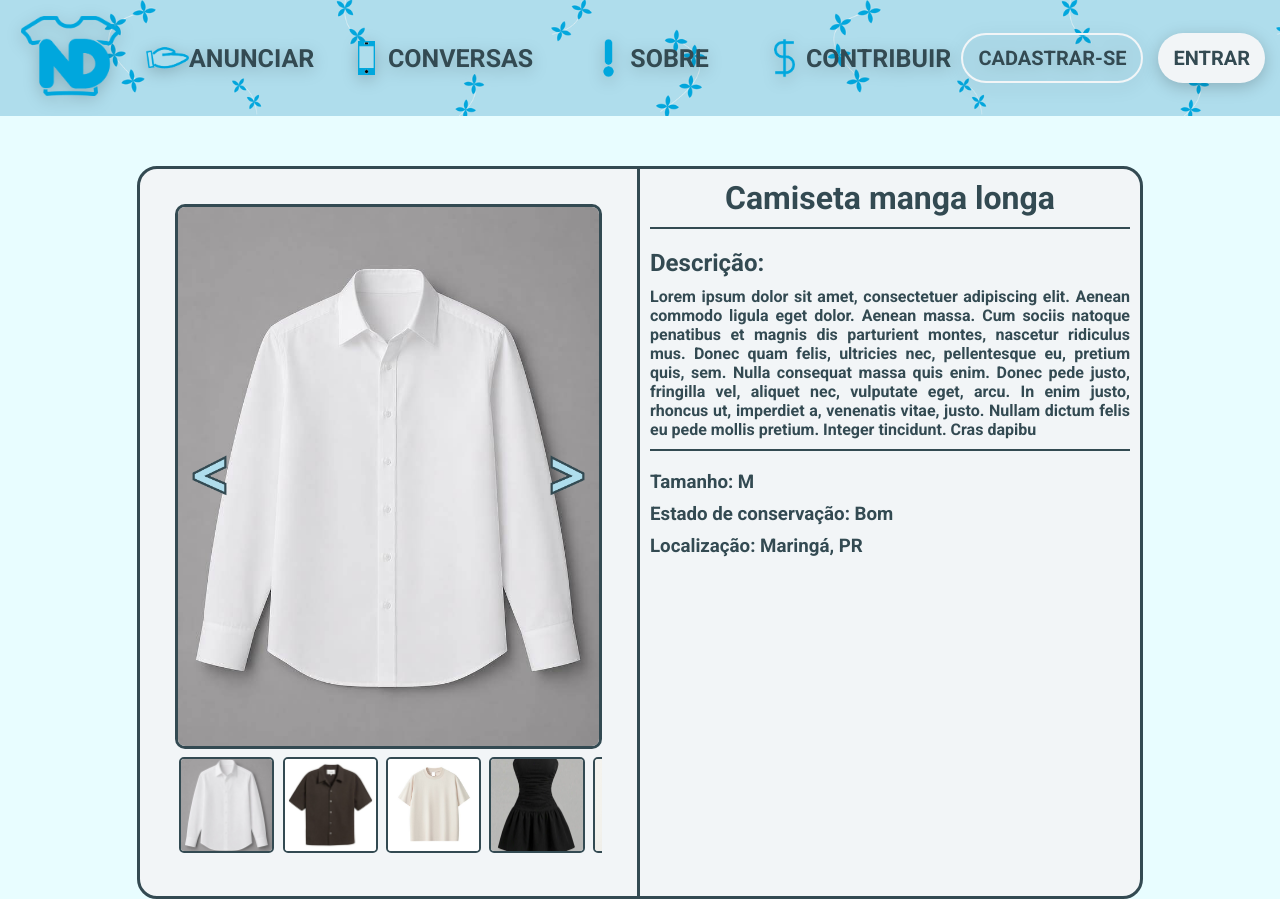
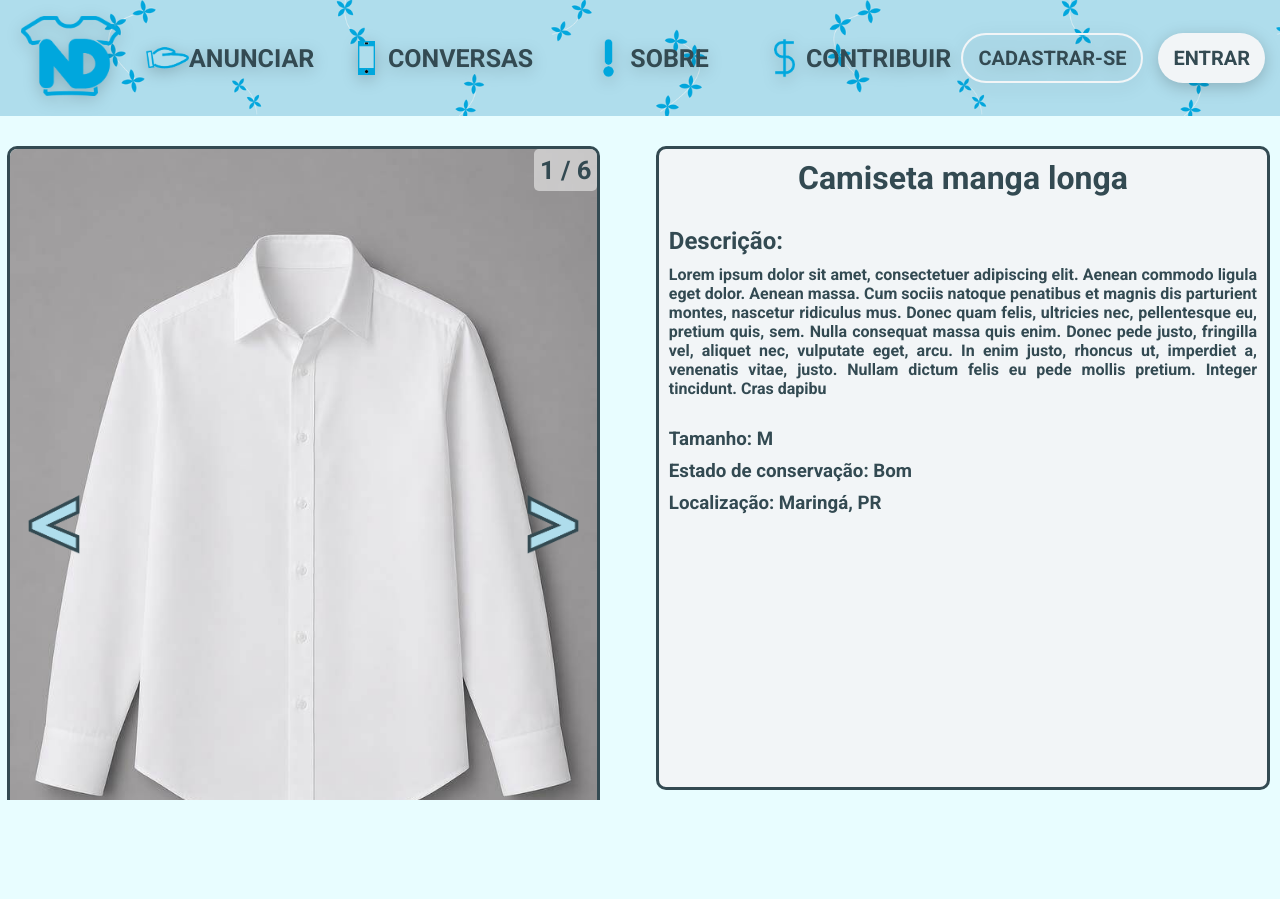
Before and after one commit to VictorArguelho/NovoDono, a React (Vite) app: page /ad/1 in a window 1280 px wide. After the commit the page ends 800 px from the top, so only its background shows below. Built offline with nearby package versions, Linux system fonts and the light colour scheme.

Commit message:
feat: reorganize AD page

```diff
--- a/src/pages/Ad/Ad.module.css
+++ b/src/pages/Ad/Ad.module.css
@@ -1,6 +1,7 @@
 .ad {
-    display: flex;
-    flex-direction: column;
-    align-items: center;
-    gap: 50px;
+  display: flex;
+  flex-direction: column;
+  align-items: center;
+  width: 100%;
+  height: 100vh;
 }
--- a/src/pages/Ad/AdCard/AdCard.module.css
+++ b/src/pages/Ad/AdCard/AdCard.module.css
@@ -2,67 +2,25 @@
   flex-grow: 1;
   overflow-y: auto;
 
-  width: 80%;
-  max-width: 1000px;
+  padding-top: 20px;
+  width: 100%;
+  height: 100%;
 
-  background-color: var(--color-white);
-  border: 3px solid var(--color-text);
-  border-radius: 20px;
-
-  display: grid;
-  grid-template-columns: 0.5fr 0.5fr;
+  display: flex;
+  justify-content: center;
+  gap: 3%;
 }
 
 .imagesContainer {
   min-width: 0;
-  padding: 7%;
-  border-right: 3px solid var(--color-text);
+  max-width: 600px;
+  margin: 10px;
 }
 
-.info {
-  padding: 10px;
-
-  display: flex;
-  flex-direction: column;
-  align-items: center;
-
-  gap: 20px;
+@media (max-width: 768px) {
+  .container {
+    flex-direction: column;
+    align-items: center;
+    justify-content: start;
+  }
 }
-
-.category {
-  width: 100%;
-  border-bottom: 2px solid var(--color-text);
-
-  text-align: center;
-  padding-bottom: 10px;
-}
-
-.description {
-  width: 100%;
-  border-bottom: 2px solid var(--color-text);
-
-  display: flex;
-  flex-direction: column;
-  gap: 10px;
-
-  padding-bottom: 10px;
-}
-
-.moreInfo {
-  width: 100%;
-
-  display: flex;
-  flex-direction: column;
-  gap: 10px;
-}
-
-.container h1,
-.container h2,
-.container h3,
-.container p {
-  margin: 0;
-}
-
-.container p {
-  text-align: justify;
-}
--- a/src/pages/Ad/AdCard/AdCard.tsx
+++ b/src/pages/Ad/AdCard/AdCard.tsx
@@ -2,6 +2,7 @@ import type { Ad } from '@models/Ad';
 import styles from './AdCard.module.css';
 
 import AdGallery from './AdGallery/AdGallery';
+import AdInfo from './AdInfo/AdInfo';
 
 type AdCardProps = {
   ad: Ad;
@@ -14,22 +15,7 @@ export default function AdCard({ ad }: AdCardProps) {
         <AdGallery images={ad.imagesUrl} />
       </div>
 
-      <div className={styles.info}>
-        <div className={styles.category}>
-          <h1>{ad.category}</h1>
-        </div>
-
-        <div className={styles.description}>
-          <h2>Descrição:</h2>
-          <p>{ad.description}</p>
-        </div>
-
-        <div className={styles.moreInfo}>
-          <h3>{`Tamanho: ${ad.size}`}</h3>
-          <h3>{`Estado de conservação: ${ad.conservation}`}</h3>
-          <h3>{`Localização: ${ad.location}`}</h3>
-        </div>
-      </div>
+      <AdInfo ad={ad} />
     </div>
   );
 }
--- a/src/pages/Ad/AdCard/AdGallery/AdGallery.module.css
+++ b/src/pages/Ad/AdCard/AdGallery/AdGallery.module.css
@@ -1,10 +1,13 @@
 .adGallery {
+  width: 100%;
   display: flex;
   flex-direction: column;
   align-items: center;
+  gap: 10px;
 }
 
 .mainContainer {
+  width: 100%;
   aspect-ratio: 250 / 320;
 
   border: 3px solid var(--color-text);
@@ -23,8 +26,27 @@
   cursor: zoom-in;
 }
 
+.currentMain {
+  position: absolute;
+  top: 0;
+  right: 0;
+  padding: 1%;
+  background-color: rgb(255, 255, 255, 0.5);
+  border-radius: 5px;
+
+  display: flex;
+  justify-content: center;
+  align-items: center;
+}
+
+.currentMain span {
+  font-size: clamp(0px, 2vw, 100px);
+  white-space: nowrap;
+}
+
 .next,
 .back {
+  max-width: 100px;
   width: 15%;
   aspect-ratio: 1/1;
 
@@ -59,26 +81,28 @@
 }
 
 .prevContainer {
-  width: fit-content;
-
-  padding: 2%;
-  margin-left: -1%;
+  --gap: 2%;
 
   display: flex;
-  gap: 2%;
-
-  overflow-x: auto;
-  overflow-y: hidden;
+  gap: var(--gap);
 }
 
 .prev {
-  width: 22%;
+  min-width: 0;
+  width: calc(
+    (100% - (var(--gap) * (var(--preview-count) - 1))) / var(--preview-count)
+  );
 
   aspect-ratio: 1 / 1;
   object-fit: cover;
 
-  border: 2px solid var(--color-text);
+  border: 3px solid var(--color-text);
   border-radius: 5px;
+}
+
+.mainPrev {
+  border-color: var(--color-secondary);
+  transform: scale(1.1);
 }
 
 .fullMainContainer {
@@ -86,21 +110,46 @@
   height: 100vh;
 
   position: fixed;
+
   top: 0;
   left: 0;
 
   background: rgba(255, 255, 255, 0.2);
   backdrop-filter: blur(10px);
 
+  animation: fadeIn 0.2s ease;
+
   display: flex;
   align-items: center;
   justify-content: center;
-
-  animation: fadeIn 0.2s ease;
 }
 
 .fullMainContainerClosing {
   animation: fadeOut 0.25s ease forwards;
+}
+
+.closeFullMain {
+  position: absolute;
+  right: 0;
+  top: 0;
+  margin-right: 2vw;
+  margin-top: 2vh;
+
+  font-size: 5vh;
+
+  background: transparent;
+  border: 0;
+
+  transition: transform 0.2s ease;
+  cursor: pointer;
+}
+
+.closeFullMain:hover {
+  transform: scale(1.2);
+}
+
+.closeFullMain:active {
+  transform: scale(1);
 }
 
 .fullMain {
--- a/src/pages/Ad/AdCard/AdGallery/AdGallery.tsx
+++ b/src/pages/Ad/AdCard/AdGallery/AdGallery.tsx
@@ -6,12 +6,15 @@ import buttonStyles from '@styles/buttons.module.css';
 import next from '@assets/images/next.png';
 import back from '@assets/images/back.png';
 
+const previewCount = 5;
+
 type AdGalleryProps = {
   images: string[];
 };
 
 export default function AdGallery({ images }: AdGalleryProps) {
   const [curMainImg, setMainImg] = useState(0);
+  const [previewStart, setPreviewStart] = useState(0);
   const [mainFullscreen, setMainFullscreen] = useState(false);
 
   return (
@@ -24,6 +27,11 @@ export default function AdGallery({ images }: AdGalleryProps) {
           role="button"
           onClick={() => setMainFullscreen(true)}
         />
+
+        <div className={styles.currentMain}>
+          <span>{`${curMainImg + 1} / ${images.length}`}</span>
+        </div>
+
         <button
           className={`${styles.back} ${buttonStyles.divButton}`}
           onClick={() => changeCurMainImg(-1)}
@@ -38,50 +46,97 @@ export default function AdGallery({ images }: AdGalleryProps) {
         </button>
       </div>
 
-      <div className={styles.prevContainer}>
-        {images.map((image, index) => (
-          <img
-            className={`${styles.prev} ${buttonStyles.button}`}
-            key={image}
-            src={image}
-            alt={`Imagem ${index + 1}`}
-            role="button"
-            onClick={() => setMainImg(index)}
-          />
-        ))}
+      <div
+        className={styles.prevContainer}
+        style={
+          {
+            '--preview-count': previewCount,
+          } as React.CSSProperties
+        }
+      >
+        {Array.from({ length: previewCount }, (_, i) =>
+          getPreviewImage(previewStart + i),
+        )}
       </div>
 
-      <FullMain />
+      {mainFullscreen ? (
+        <div className={styles.fullMainContainer}>
+          <button
+            className={styles.closeFullMain}
+            onClick={() => setMainFullscreen(false)}
+          >
+            X
+          </button>
+
+          <button
+            className={`${styles.back} ${buttonStyles.divButton}`}
+            onClick={() => changeCurMainImg(-1)}
+          >
+            <img className={styles.navigator} src={back} alt="Próxima imagem" />
+          </button>
+
+          <img
+            className={styles.fullMain}
+            src={images[curMainImg]}
+            alt="Imagem principal"
+            role="button"
+            onClick={() => setMainFullscreen(true)}
+          />
+
+          <button
+            className={`${styles.next} ${buttonStyles.divButton}`}
+            onClick={() => changeCurMainImg(1)}
+          >
+            <img
+              className={styles.navigator}
+              src={next}
+              alt="Imagem anterior"
+            />
+          </button>
+        </div>
+      ) : null}
     </div>
   );
+
+  function getPreviewImage(index: number) {
+    if (index >= images.length || index < 0) return null;
+    const isSelected = index === curMainImg;
+    return (
+      <img
+        className={`${isSelected ? styles.mainPrev : ''} ${styles.prev} ${buttonStyles.button}`}
+        key={images[index]}
+        src={images[index]}
+        alt={`Imagem ${index + 1}`}
+        role="button"
+        onClick={() => setMainImg(index)}
+      />
+    );
+  }
 
   function changeCurMainImg(number: number) {
     if (curMainImg === 0 && number === -1) {
       setMainImg(images.length - 1);
+      setPreviewStart(images.length - previewCount);
       return;
     }
     if (curMainImg === images.length - 1 && number === 1) {
       setMainImg(0);
+      setPreviewStart(0);
       return;
     }
-    setMainImg(curMainImg + number);
-  }
+    const nextImg = curMainImg + number;
 
-  function FullMain() {
-    if (!mainFullscreen) return null;
-    return (
-      <div
-        className={styles.fullMainContainer}
-        onClick={() => setMainFullscreen(false)}
-      >
-        <img
-          className={styles.fullMain}
-          src={images[curMainImg]}
-          alt="Imagem principal"
-          role="button"
-          onClick={() => setMainFullscreen(false)}
-        />
-      </div>
-    );
+    setMainImg(nextImg);
+
+    if (nextImg === previewStart && nextImg !== 0) {
+      setPreviewStart((prev) => prev - 1);
+    }
+
+    if (
+      nextImg === previewStart + (previewCount - 1) &&
+      nextImg !== images.length - 1
+    ) {
+      setPreviewStart((prev) => prev + 1);
+    }
   }
 }
--- /dev/null
+++ b/src/pages/Ad/AdCard/AdInfo/AdInfo.module.css
@@ -0,0 +1,52 @@
+.info {
+  min-width: 0;
+  max-width: 800px;
+  padding: 10px;
+  margin: 10px;
+
+  background-color: var(--color-white);
+  border: 3px solid var(--color-text);
+  border-radius: 10px;
+
+  display: flex;
+  flex-direction: column;
+  align-items: center;
+
+  gap: 20px;
+}
+
+.category {
+  width: 100%;
+
+  text-align: center;
+  padding-bottom: 10px;
+}
+
+.description {
+  width: 100%;
+
+  display: flex;
+  flex-direction: column;
+  gap: 10px;
+
+  padding-bottom: 10px;
+}
+
+.moreInfo {
+  width: 100%;
+
+  display: flex;
+  flex-direction: column;
+  gap: 10px;
+}
+
+.info h1,
+.info h2,
+.info h3,
+.info p {
+  margin: 0;
+}
+
+.info p {
+  text-align: justify;
+}
--- /dev/null
+++ b/src/pages/Ad/AdCard/AdInfo/AdInfo.tsx
@@ -0,0 +1,27 @@
+import type { Ad } from '@models/Ad';
+import styles from './AdInfo.module.css';
+
+type AdInfoProps = {
+  ad: Ad;
+};
+
+export default function AdInfo({ ad }: AdInfoProps) {
+  return (
+    <div className={styles.info}>
+      <div className={styles.category}>
+        <h1>{ad.category}</h1>
+      </div>
+
+      <div className={styles.description}>
+        <h2>Descrição:</h2>
+        <p>{ad.description}</p>
+      </div>
+
+      <div className={styles.moreInfo}>
+        <h3>{`Tamanho: ${ad.size}`}</h3>
+        <h3>{`Estado de conservação: ${ad.conservation}`}</h3>
+        <h3>{`Localização: ${ad.location}`}</h3>
+      </div>
+    </div>
+  );
+}
--- a/src/utils/PlaceholdersCreator.ts
+++ b/src/utils/PlaceholdersCreator.ts
@@ -19,7 +19,7 @@ export function CreateAds(): void {
     id: "1",
     category: "Camiseta manga longa",
     description: "Lorem ipsum dolor sit amet, consectetuer adipiscing elit. Aenean commodo ligula eget dolor. Aenean massa. Cum sociis natoque penatibus et magnis dis parturient montes, nascetur ridiculus mus. Donec quam felis, ultricies nec, pellentesque eu, pretium quis, sem. Nulla consequat massa quis enim. Donec pede justo, fringilla vel, aliquet nec, vulputate eget, arcu. In enim justo, rhoncus ut, imperdiet a, venenatis vitae, justo. Nullam dictum felis eu pede mollis pretium. Integer tincidunt. Cras dapibu",
-    imagesUrl: [roupa5, roupa2, roupa3, roupa4, roupa9],
+    imagesUrl: [roupa5, roupa2, roupa3, roupa4, roupa9, roupa11],
     conservation: "Bom",
     size: "M",
     location: "Maringá, PR",
```
Also changed, not shown: 1 other file (tests, documents, lock files or other folders).
